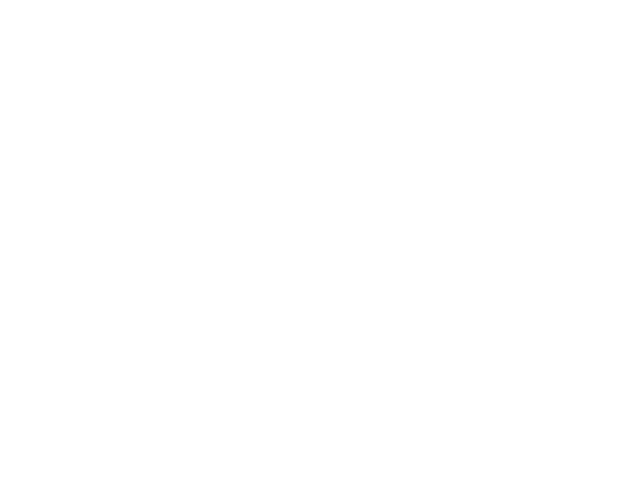
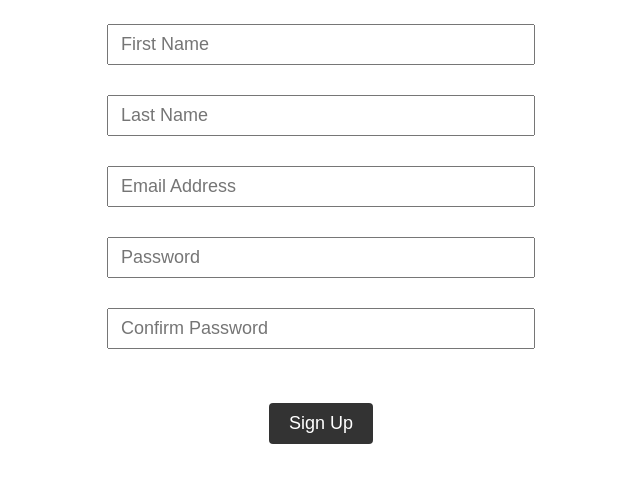
Before and after one commit to Bhagirathsinh073/Internship_Work, a React (Create React App) app in the folder my-app/: page / in a window 1280 px wide. Shown: the top 482 px of the page, without its empty margins (319-959 px from the left). Built offline with nearby package versions, Linux system fonts and the light colour scheme.

Commit message:
Form Validation-25/02/25-revision

```diff
--- a/my-app/package.json
+++ b/my-app/package.json
@@ -10,6 +10,7 @@
     "react": "^19.0.0",
     "react-dom": "^19.0.0",
     "react-scripts": "5.0.1",
+    "styled-components": "^6.1.15",
     "web-vitals": "^2.1.4"
   },
   "scripts": {
--- a/my-app/src/App.js
+++ b/my-app/src/App.js
@@ -5,6 +5,7 @@ import './App.css';
 // import Test1 from './Task/Test1';
 // import Button from './Button/Button'
 // import Text from './Text/Text';
+import Main from './Form/Main';
 
 function App() {
   // const [toggle, setToggle] = useState(false);
@@ -15,7 +16,7 @@ function App() {
 
     {/* <Text toggle={toggle} displayTxt="Hello World" /> */}
     {/* <Button setToggle={setToggle} btnTxt="Toggle Text" /> */}
-
+<Main/>
       </>
   );
 }
--- /dev/null
+++ b/my-app/src/Form/Main.js
@@ -0,0 +1,171 @@
+import React, { useRef, useState } from 'react'
+import styled from 'styled-components'
+
+const SignUpForm = () => {
+  const [formData, setFormData] = useState({
+    firstName: '',
+    lastName: '',
+    email: '',
+    password: '',
+    confirmPassword: ''
+  })
+
+  const ferror = useRef();
+  const lerror = useRef();
+  const eerror = useRef();
+  const perror = useRef();
+  const cperror = useRef();
+  const emailPattern = /^[^\s@]+@[^\s@]+\.[^\s@]+$/
+
+  function validationForm() {
+    if (formData.firstName.trim() === "") {
+      ferror.current.textContent = "First Name cannot be empty"
+    } else {
+      ferror.current.textContent = ""
+    }
+
+    if (formData.lastName.trim() === "") {
+      lerror.current.textContent = "Last Name cannot be empty"
+    } else {
+      lerror.current.textContent = ""
+    }
+
+    if (formData.email.trim() === "") {
+      eerror.current.textContent = "Email cannot be empty"
+    } else if (!emailPattern.test(formData.email)) {
+      eerror.current.textContent = "Email is not in a valid format"
+    } else {
+      eerror.current.textContent = ""
+    }
+
+    if (formData.password === "") {
+      perror.current.textContent = "Password cannot be empty"
+    } else if (formData.password.length < 8) {
+      perror.current.textContent = "Password should have at least 8 characters"
+    } else {
+      perror.current.textContent = ""
+    }
+
+    if (formData.confirmPassword !== formData.password) {
+      cperror.current.textContent = "Passwords do not match"
+    } else {
+      cperror.current.textContent = ""
+    }
+  }
+
+  const handleSubmit = (e) => {
+    e.preventDefault()
+    validationForm()
+    console.log('Form submitted successfully')
+    // You can clear the form here if needed:
+    // setFormData({ firstName: '', lastName: '', email: '', password: '', confirmPassword: '' })
+  }
+
+  const handleInputChange = (e) => {
+    const { name, value } = e.target
+    setFormData({ ...formData, [name]: value })
+  }
+
+  return (
+    <Wrapper>
+      <form onSubmit={handleSubmit}>
+        <input
+          data-testid="first-name-id"
+          type="text"
+          name="firstName"
+          placeholder="First Name"
+          value={formData.firstName}
+          onChange={handleInputChange}
+        />
+        <p data-testid="first-name-error-id" className="error" ref={ferror}></p>
+
+        <input
+          data-testid="last-name-id"
+          type="text"
+          name="lastName"
+          placeholder="Last Name"
+          value={formData.lastName}
+          onChange={handleInputChange}
+        />
+        <p data-testid="last-name-error-id" className="error" ref={lerror}></p>
+
+        <input
+          data-testid="email-id"
+          type="email"
+          name="email"
+          placeholder="Email Address"
+          value={formData.email}
+          onChange={handleInputChange}
+        />
+        <p data-testid="email-error-id" className="error" ref={eerror}></p>
+
+        <input
+          data-testid="password-id"
+          type="password"
+          name="password"
+          placeholder="Password"
+          value={formData.password}
+          onChange={handleInputChange}
+        />
+        <p data-testid="password-error-id" className="error" ref={perror}></p>
+
+        <input
+          data-testid="confirm-password-id"
+          type="password"
+          name="confirmPassword"
+          placeholder="Confirm Password"
+          value={formData.confirmPassword}
+          onChange={handleInputChange}
+        />
+        <p
+          data-testid="confirm-password-error-id"
+          className="error"
+          ref={cperror}
+        ></p>
+
+        <button type="submit">Sign Up</button>
+      </form>
+    </Wrapper>
+  )
+}
+
+export default SignUpForm
+
+const Wrapper = styled.div`
+  margin-top: 24px;
+  font-family: sans-serif;
+
+  form {
+    display: flex;
+    flex-direction: column;
+    align-items: center;
+    justify-content: center;
+  }
+
+  input {
+    padding: 8px 12px;
+    font-size: 18px;
+    margin-bottom: 6px;
+    width: clamp(200px, 40%, 400px);
+  }
+
+  button {
+    padding: 10px 20px;
+    font-size: 18px;
+    border: none;
+    border-radius: 4px;
+    background-color: #333;
+    color: #fff;
+    cursor: pointer;
+    margin-top: 24px;
+
+    &:hover {
+      opacity: 0.8;
+    }
+  }
+
+  .error {
+    margin: 0 0 24px 0;
+    color: red;
+  }
+`
```
Also changed, not shown: 2 other files (tests, documents, lock files or other folders).
